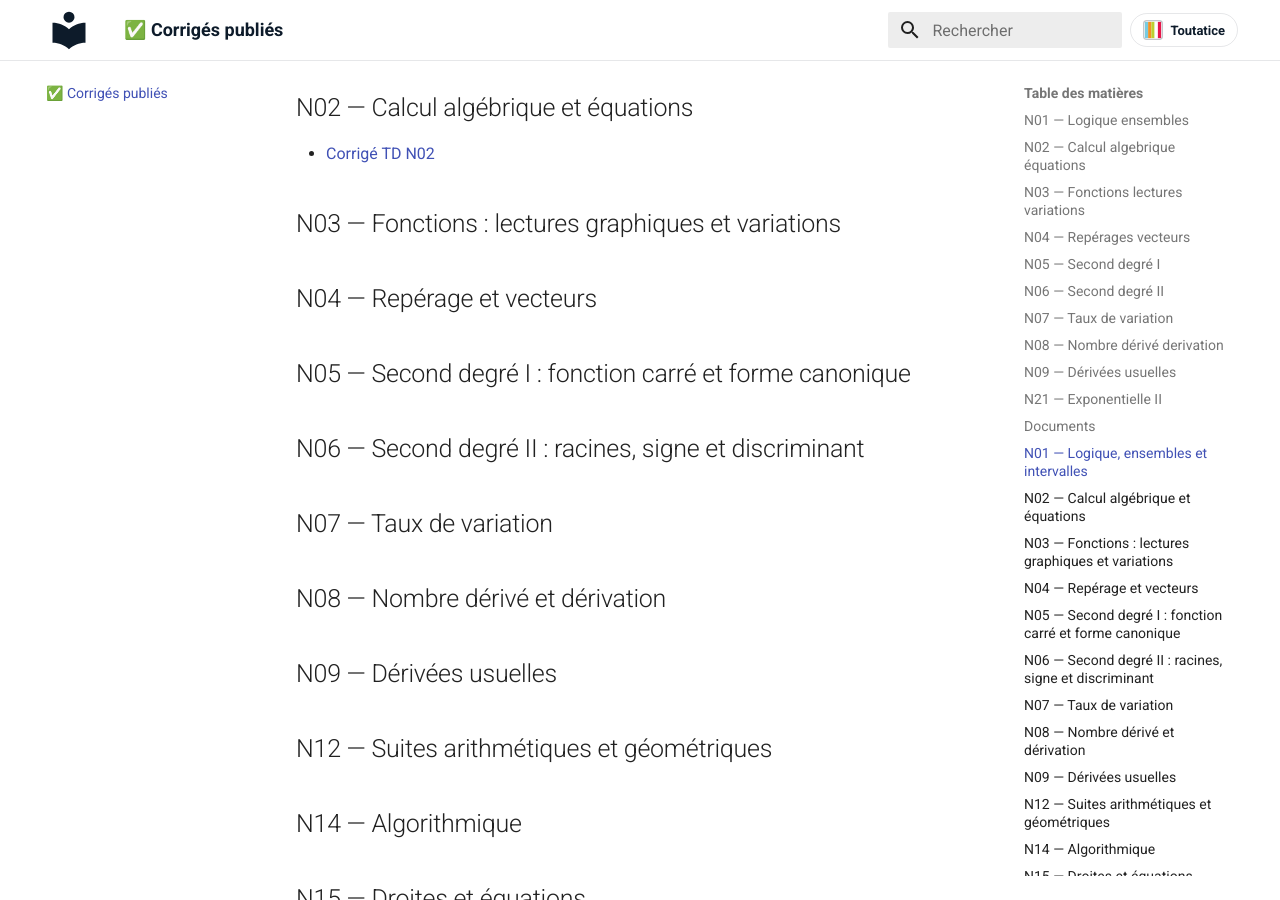
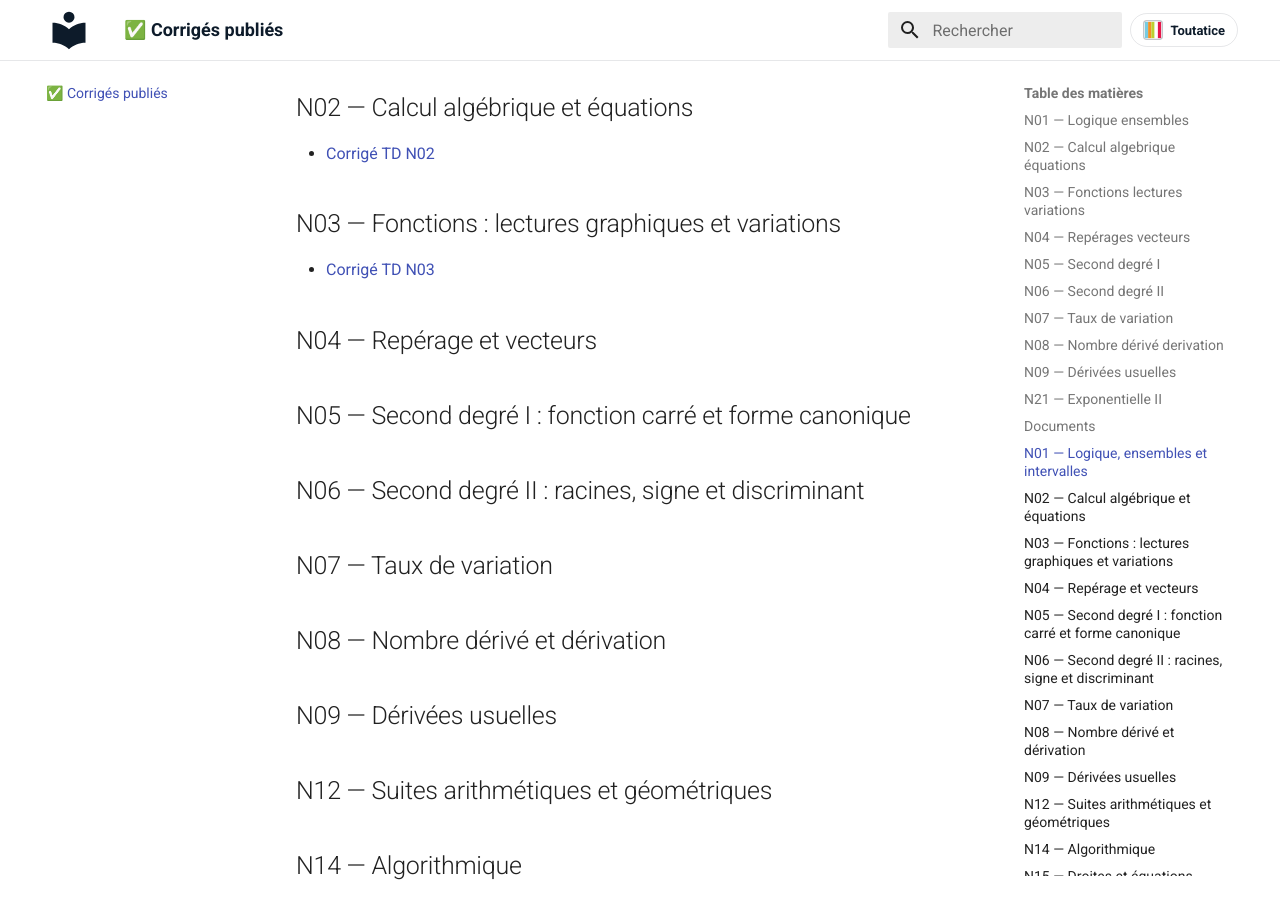
Before and after one commit to vnicolle56610/maths-premiere-specialite, an MkDocs documentation site: the page built from docs/corriges/index.md, in a window 1280 px wide and 900 px high, scrolled down 1575 px. Built offline with MkDocs 1.6.1 and Material for MkDocs 9.7.7, drawn with Linux system fonts in a browser that asks for light colours.

Commit message:
Publication automatique : 2 fichier(s) copié(s), 2 page(s) mise(s) à jour
Fichiers copiés :
  - docs/corriges/CORRIGE_TD_N03_FONCTIONS_LECTURES_VARIATIONS.pdf
  - docs/td/TD_N03_FONCTIONS_LECTURES_VARIATIONS.pdf

Pages mises à jour :
  - docs/corriges/index.md
  - docs/notions/N03-fonctions-lectures-variations.md

Autres fichiers :
  - publication_manifest.json

Généré par le protocole de publication (publier_ressources_site.py / publier_ressources_gui.py).

```diff
--- a/docs/corriges/index.md
+++ b/docs/corriges/index.md
@@ -55,7 +55,7 @@ Corrigés destinés aux élèves, classés par notion.
 
 ## N03 — Fonctions : lectures graphiques et variations
 
-
+- [Corrigé TD N03](CORRIGE_TD_N03_FONCTIONS_LECTURES_VARIATIONS.pdf)
 
 ## N04 — Repérage et vecteurs
 
--- a/publication_manifest.json
+++ b/publication_manifest.json
@@ -38,6 +38,9 @@
       ],
       "automatismes": [
         "AUTOMATISMES_N03_FONCTIONS_LECTURES_VARIATIONS.pdf"
+      ],
+      "corrige_td": [
+        "CORRIGE_TD_N03_FONCTIONS_LECTURES_VARIATIONS.pdf"
       ]
     },
     "N04": {
```
Also changed, not shown: docs/notions/N03-fonctions-lectures-variations.md (+1 -0 lines), 2 other files.
